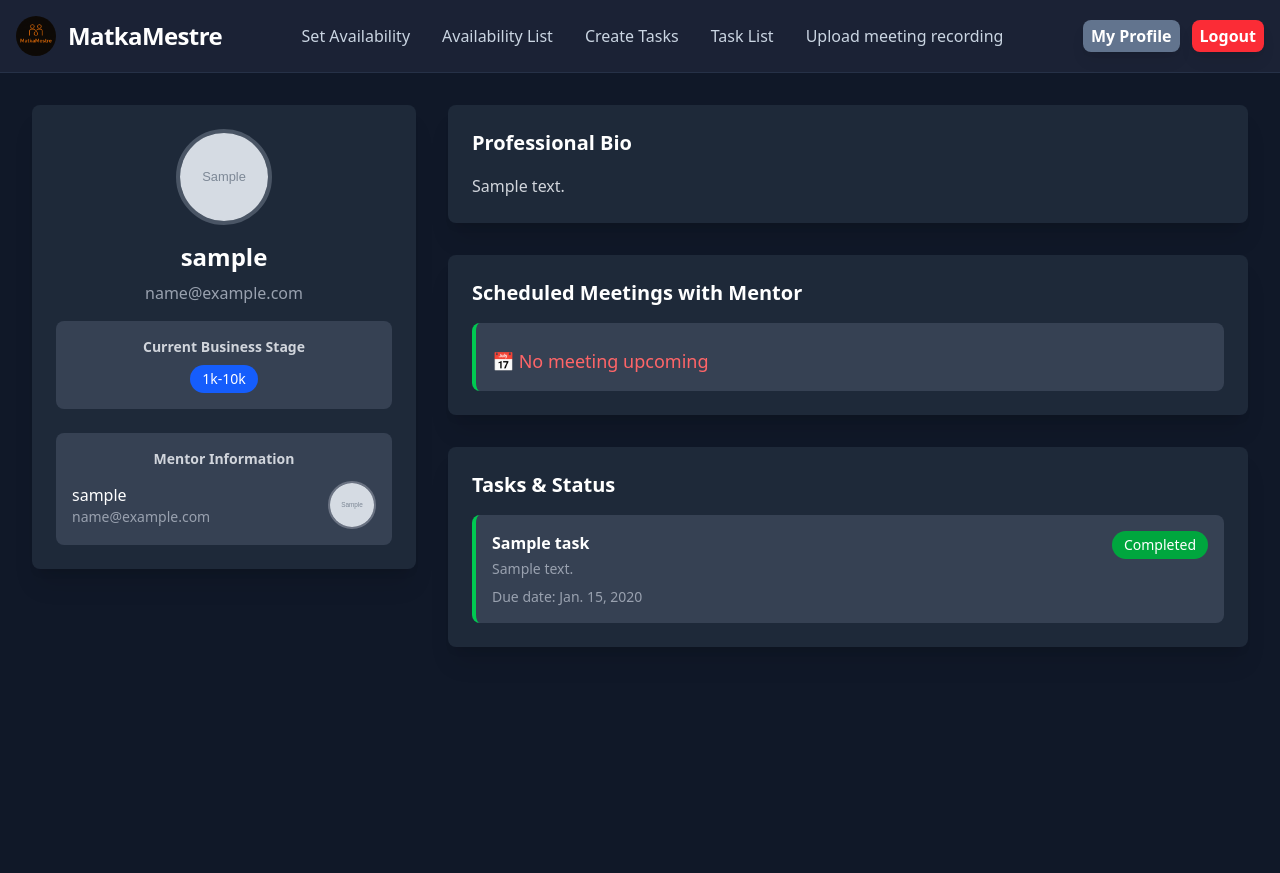
After one commit to PratesB/MatkaMestre, a Django app: page /mentee/mentee_profile/1/ in a window 1280 px wide. The commit adds this page. Run offline with Django 5.2, Linux system fonts and the light colour scheme; a user stored in the database is signed in; tables that the repository leaves empty hold one stand-in row (values such as "Sample post"); grey boxes marked "Sample" are stand-in pictures.

Commit message:
feat(mentee): create mentee profile view

```diff
--- /dev/null
+++ b/mentee/templates/mentee_profile.html
@@ -0,0 +1,163 @@
+{% extends "base.html" %}
+{% load static %}
+
+
+{% block navbar %}
+        <nav class="sticky top-0 z-50 bg-slate-900/95 backdrop-blur-lg border-b border-slate-700/50 py-4">
+            <div class="container mx-auto px-4 flex justify-between items-center">
+
+                <a href="{% url 'home' %}" class="flex items-center space-x-3">
+                    <img class="h-10 w-auto rounded-full" src="{% static 'img/logo.png' %}" alt="MatkaMestre Logo">
+                    <span class="text-2xl font-bold text-white tracking-tight">MatkaMestre</span>
+                </a>
+
+                <nav class="hidden lg:flex space-x-8">
+                    <a href="{% url 'set_availability' %}" class="text-slate-300 hover:text-green-400 font-medium transition-colors duration-200">Set Availability</a>
+                    <a href="{% url 'availability_list' %}" class="text-slate-300 hover:text-fuchsia-400 font-medium transition-colors duration-200">Availability List</a>
+                    <a href="{% url 'create_task' %}" class="text-slate-300 hover:text-yellow-400 font-medium transition-colors duration-200">Create Tasks</a>
+                    <a href="{% url 'list_task' %}" class="text-slate-300 hover:text-blue-500 font-medium transition-colors duration-200">Task List</a>
+                    <a href="{% url 'upload_meeting_recording' %}" class="text-slate-300 hover:text-cyan-500 font-medium transition-colors duration-200">Upload meeting recording</a>
+                </nav>
+
+                <div class="hidden lg:flex space-x-3">
+                    <a href="{% url 'update_menteeprofile' %}" class="px-2 py-1 rounded-lg bg-slate-500 text-white font-semibold hover:bg-slate-700 transition-colors duration-200 shadow-lg cursor-pointer">
+                        My Profile
+                    </a>
+                    <a href="{% url 'logout' %}" class="px-2 py-1 rounded-lg bg-red-500 text-white font-semibold hover:bg-red-700 transition-colors duration-200 shadow-lg cursor-pointer">
+                        Logout
+                    </a>
+                </div>
+
+            </div>
+        </nav>
+{% endblock navbar %}
+
+
+
+{% block body %}
+    <div class="min-h-screen bg-gray-900">
+        <!-- Main Content -->
+        <main class="max-w-7xl mx-auto px-4 sm:px-6 lg:px-8 py-8">
+            <div class="grid grid-cols-1 lg:grid-cols-3 gap-8">
+
+                <!-- Profile Card -->
+                <div class="lg:col-span-1">
+                    <div class="bg-gray-800 rounded-lg shadow-xl p-6">
+                        <div class="text-center">
+                            <img src="{{mentee_profile.profile_picture.url}}"
+                                 alt="Profile Picture"
+                                 class="w-24 h-24 rounded-full mx-auto mb-4 border-4 border-gray-600">
+                            <h2 class="text-2xl font-bold text-white mb-2">{{mentee_profile.user.username}}</h2>
+                            <p class="text-gray-400 mb-4">{{mentee_profile.user.email}}</p>
+
+                            <!-- Business Stage -->
+                            <div class="bg-gray-700 rounded-lg p-4 mb-6">
+                                <h3 class="text-sm font-semibold text-gray-300 mb-2">Current Business Stage</h3>
+                                <span class="inline-block bg-blue-600 text-white px-3 py-1 rounded-full text-sm">{{mentee_profile.stage}}</span>
+                            </div>
+
+                            <!-- Mentor Info -->
+                            <div class="bg-gray-700 rounded-lg p-4">
+                                <h3 class="text-sm font-semibold text-gray-300 mb-3">Mentor Information</h3>
+                                <div class="flex items-center justify-between">
+                                    <div class="text-left">
+                                        <p class="text-white font-medium">{{request.user.username}}</p>
+                                        <p class="text-gray-400 text-sm">{{request.user.email}}</p>
+                                    </div>
+
+                                    <div class="flex-shrink-0">
+                                    <img src="{{mentor.profile_picture.url}}"
+                                    alt="Mentor Profile Picture"
+                                    class="w-12 h-12 rounded-full border-2 border-gray-500 object-cover">
+                                    </div>
+                                </div>
+                            </div>
+
+                        </div>
+                    </div>
+                </div>
+
+                <!-- Main Content Area -->
+                <div class="lg:col-span-2 space-y-8">
+
+                    <!-- Professional Bio -->
+                    <div class="bg-gray-800 rounded-lg shadow-xl p-6">
+                        <h3 class="text-xl font-bold text-white mb-4">Professional Bio</h3>
+                        <p class="text-gray-300 leading-relaxed">
+                            {{mentee_profile.bio}}
+                        </p>
+                    </div>
+
+                    <!-- Scheduled Meetings -->
+                    <div class="bg-gray-800 rounded-lg shadow-xl p-6">
+                        <h3 class="text-xl font-bold text-white mb-4">Scheduled Meetings with Mentor</h3>
+                        <div class="space-y-4">
+                            <div class="bg-gray-700 rounded-lg p-4 border-l-4 border-green-500">
+
+                                {% if reserved_slots %}
+
+                                    <div class="flex justify-between items-start">
+                                        <div>
+                                            {% for reserved in reserved_slots %}
+                                                <h4 class="font-semibold text-white">Growth Strategy Session</h4>
+                                                <p class="text-gray-400 text-sm mt-1">Discuss scaling strategies and market expansion</p>
+                                                <p class="text-green-400 text-sm mt-2">📅 {{reserved.start_time}}</p>
+
+                                            {% endfor %}
+                                        </div>
+                                        <span class="bg-green-600 text-white px-2 py-1 rounded text-xs">Upcoming</span>
+                                    </div>
+
+                                {% else %}
+                                    <div class="flex justify-between items-start">
+                                        <div>
+                                            <p class="text-red-400 text-lg mt-2">📅 No meeting upcoming</p>
+                                        </div>
+                                    </div>
+
+                                {% endif %}
+
+                            </div>
+                        </div>
+                    </div>
+
+                    <!-- Tasks and Status -->
+                    <div class="bg-gray-800 rounded-lg shadow-xl p-6">
+                        <h3 class="text-xl font-bold text-white mb-4">Tasks & Status</h3>
+                        <div class="space-y-4">
+
+                            {% if tasks %}
+
+                                {% for task in tasks %}
+                                    <div class="bg-gray-700 rounded-lg p-4 border-l-4 border-green-500">
+                                        <div class="flex justify-between items-start">
+                                            <div class="flex-1">
+                                                <h4 class="font-semibold text-white">{{task.title}}</h4>
+                                                <p class="text-gray-400 text-sm mt-1">{{task.description}}</p>
+                                                <p class="text-gray-400 text-sm mt-2">Due date: {{task.due_date}}</p>
+                                            </div>
+
+                                            {% if task.is_done == True %}
+                                            <span class="bg-green-600 text-white px-3 py-1 rounded-full text-sm ml-4">Completed</span>
+
+                                            {% else %}
+                                            <span class="bg-red-600 text-white px-3 py-1 rounded-full text-sm ml-4">Pending</span>
+
+                                            {% endif %}
+
+
+                                        </div>
+                                    </div>
+
+                                {% endfor %}
+
+
+                            {% endif %}
+
+                        </div>
+                    </div>
+                </div>
+            </div>
+        </main>
+    </div>
+{% endblock body %}
--- a/mentee/urls.py
+++ b/mentee/urls.py
@@ -5,5 +5,6 @@ urlpatterns = [
     path('dashboard_mentee/', views.dashboard_mentee, name='dashboard_mentee'),
     path('complete_task/<int:task_id>', views.complete_task, name='complete_task'),
     path('book_slot/<int:slot_id>/', views.book_slot, name='book_slot'),
+    path('mentee_profile/<int:mentee_id>/', views.mentee_profile, name='mentee_profile'),
 
 ]
--- a/mentee/views.py
+++ b/mentee/views.py
@@ -2,7 +2,7 @@ from django.shortcuts import render, redirect, get_object_or_404
 from django.contrib import messages
 from django.contrib.auth.decorators import login_required
 from django.views.decorators.http import require_http_methods
-from accounts.models import MenteeProfile, CustomUser
+from accounts.models import MenteeProfile, CustomUser, MentorProfile
 from mentor.models import Task, MentorAvailability, MeetingRecording
 from django.utils import timezone
 
@@ -143,3 +143,64 @@ def book_slot(request, slot_id):
 
     messages.success(request, 'Time slot booked successfully!')
     return redirect('dashboard_mentee')
+
+
+
+
+
+@login_required(redirect_field_name='login')
+@require_http_methods(['GET'])
+def mentee_profile(request, mentee_id):
+
+    # Get mentee
+    mentee_profile = get_object_or_404(MenteeProfile, id=mentee_id)
+    if not mentee_profile:
+        messages.error(request, 'Mentee not found.')
+        return redirect('login')
+
+
+    if mentee_profile.user.mentor != request.user:
+        messages.error(request, 'Access denied. You can only view profiles of your assigned mentees.')
+        return redirect('dashboard_mentor')
+
+
+
+    # Tasks
+    tasks = Task.objects.filter(mentee = mentee_profile).order_by('is_done', 'due_date', '-created_at')
+
+
+    # Meeting recordings
+    recordings = MeetingRecording.objects.filter(mentee=mentee_profile).order_by('-uploaded_at')
+
+
+    # Get Mentor
+    try:
+        mentor = request.user.mentor_profile
+    except MentorProfile.DoesNotExist:
+        messages.error(request, "Your mentor profile could not be found. Please contact support.")
+        return redirect('dashboard_mentor')
+
+
+    # Reserved Slots
+    reserved_slots = MentorAvailability.objects.filter(
+        mentee=mentee_profile,
+        mentor=mentor,
+        is_booked=True,
+        start_time__gte=timezone.now()
+        ).order_by('start_time')
+
+
+
+
+    context = {
+        'tasks': tasks,
+        'recordings': recordings,
+        'is_mentor': False,
+        'reserved_slots': reserved_slots,
+        'mentee_profile': mentee_profile,
+        'mentor': mentor,
+
+    }
+
+
+    return render(request, 'mentee_profile.html', context)
--- a/mentor/templates/dashboard_mentor.html
+++ b/mentor/templates/dashboard_mentor.html
@@ -228,7 +228,7 @@
                                 </td>
                                 <td class="px-6 py-4 whitespace-nowrap text-right text-sm font-medium">
                                     <div class="flex items-center justify-end space-x-2">
-                                        <a href="" class="text-slate-400 hover:text-blue-700 transition-colors duration-200 p-1 rounded cursor-pointer">
+                                        <a href="{% url 'mentee_profile' mentee.id %}" class="text-slate-400 hover:text-blue-700 transition-colors duration-200 p-1 rounded cursor-pointer">
                                             <svg class="w-4 h-4" fill="none" stroke="currentColor" viewBox="0 0 24 24">
                                                 <path stroke-linecap="round" stroke-linejoin="round" stroke-width="2" d="M15 12a3 3 0 11-6 0 3 3 0 016 0z"></path>
                                                 <path stroke-linecap="round" stroke-linejoin="round" stroke-width="2" d="M2.458 12C3.732 7.943 7.523 5 12 5c4.478 0 8.268 2.943 9.542 7-1.274 4.057-5.064 7-9.542 7-4.477 0-8.268-2.943-9.542-7z"></path>
```
